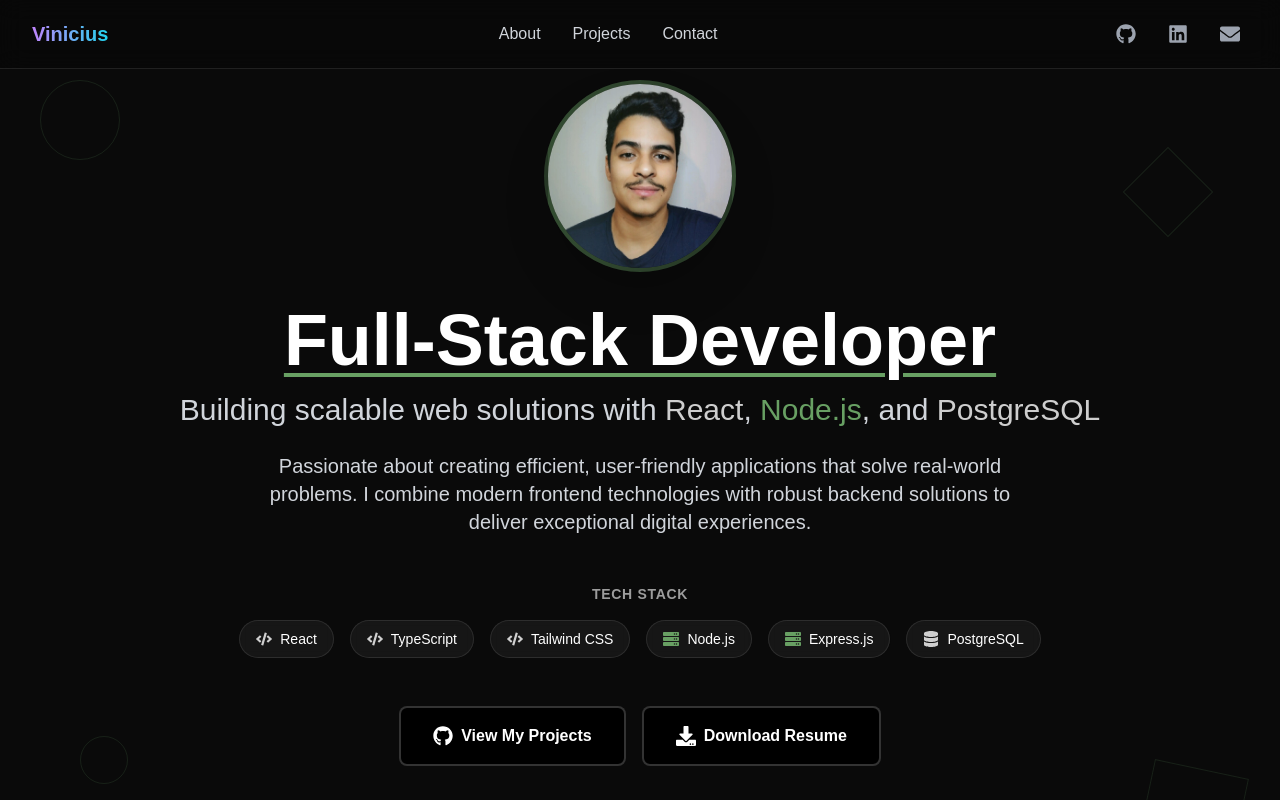
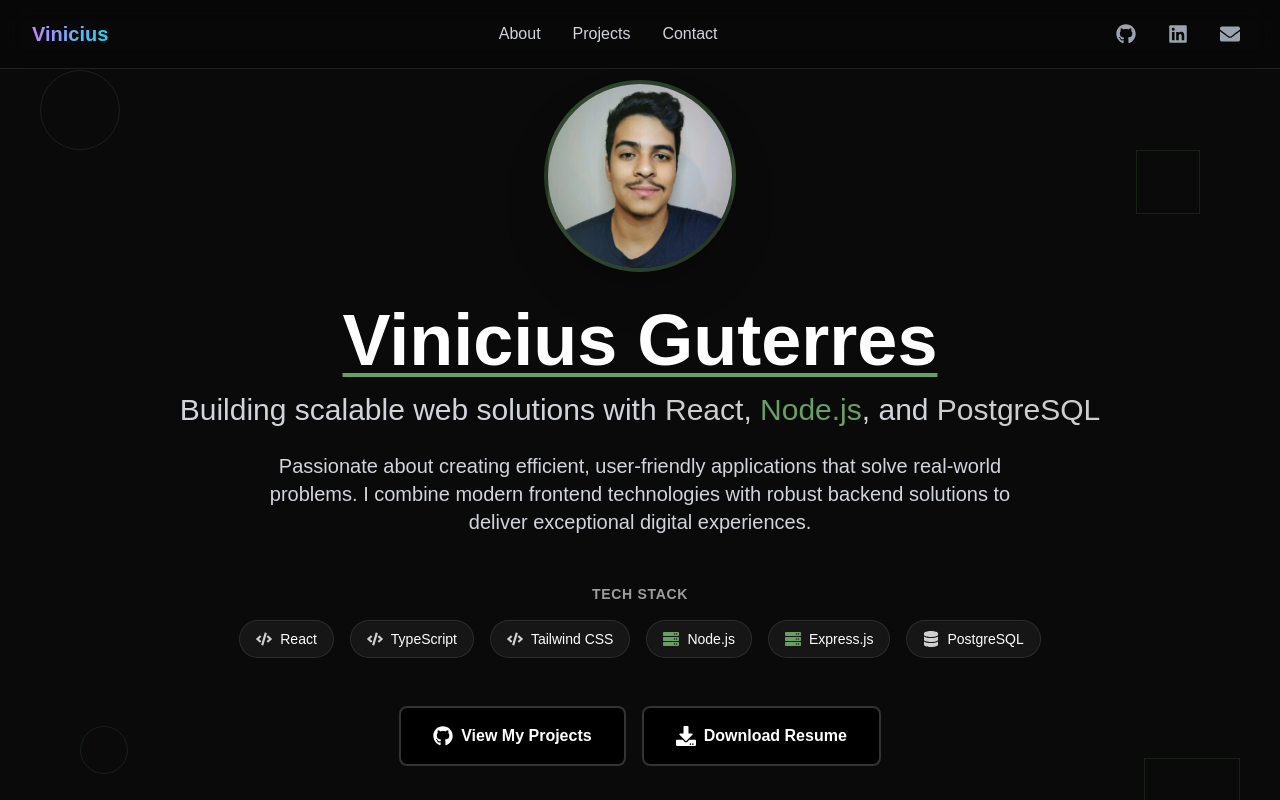
Before and after one commit to ViniciusGuterres/vinicius-dev, a Next.js app in the folder web/: page / in a window 1280 px wide. Shown: the top 800 px of the page. Built offline with nearby package versions, Linux system fonts and the light colour scheme.

Commit message:
Update Hero.tsx

```diff
--- a/web/src/app/components/sections/Hero.tsx
+++ b/web/src/app/components/sections/Hero.tsx
@@ -95,27 +95,27 @@ const Hero: React.FC<HeroProps> = ({ className = '' }) => {
                     {/* Floating geometric shapes */}
                     <motion.div
                         className="absolute top-20 left-10 w-20 h-20 border border-[#68A063]/15 rounded-full"
-                        // variants={floatingVariants}
+                        variants={floatingVariants}
                         animate="animate"
                     />
 
                     <motion.div
                         className="absolute top-40 right-20 w-16 h-16 border border-[#68A063]/15 rotate-45"
-                        // variants={floatingVariants}
+                        variants={floatingVariants}
                         animate="animate"
                         transition={{ delay: 1 }}
                     />
 
                     <motion.div
                         className="absolute bottom-40 left-20 w-12 h-12 border border-[#68A063]/15 rounded-full"
-                        // variants={floatingVariants}
+                        variants={floatingVariants}
                         animate="animate"
                         transition={{ delay: 2 }}
                     />
 
                     <motion.div
                         className="absolute bottom-20 right-10 w-24 h-24 border border-[#68A063]/15 rotate-12"
-                        // variants={floatingVariants}
+                        variants={floatingVariants}
                         animate="animate"
                         transition={{ delay: 3 }}
                     />
@@ -135,14 +135,14 @@ const Hero: React.FC<HeroProps> = ({ className = '' }) => {
             <div className="relative z-10 max-w-7xl mx-auto px-4 sm:px-6 lg:px-8 py-20">
                 <motion.div
                     className="text-center"
-                    // variants={containerVariants}
+                    variants={containerVariants}
                     initial="hidden"
                     animate="visible"
                 >
                     {/* Profile Image */}
                     <motion.div
                         className="mb-8 flex justify-center"
-                    // variants={itemVariants}
+                        variants={itemVariants}
                     >
                         <div className="relative">
                             <motion.div
@@ -167,17 +167,17 @@ const Hero: React.FC<HeroProps> = ({ className = '' }) => {
                     {/* Main Headline */}
                     <motion.h1
                         className="text-4xl sm:text-5xl lg:text-6xl xl:text-7xl font-bold text-white mb-4"
-                    // variants={itemVariants}
+                        variants={itemVariants}
                     >
                         <span className="text-white underline decoration-[#68A063] decoration-4 underline-offset-8">
-                            Full-Stack Developer
+                            Vinicius Guterres
                         </span>
                     </motion.h1>
 
                     {/* Subheadline */}
                     <motion.h2
                         className="text-xl sm:text-2xl lg:text-3xl text-gray-300 mb-6 font-medium"
-                    // variants={itemVariants}
+                        variants={itemVariants}
                     >
                         Building scalable web solutions with{' '}
                         <span className="text-white/80">React</span>,{' '}
@@ -188,7 +188,7 @@ const Hero: React.FC<HeroProps> = ({ className = '' }) => {
                     {/* Description */}
                     <motion.p
                         className="text-lg sm:text-xl text-gray-300 mb-12 max-w-3xl mx-auto leading-relaxed"
-                    // variants={itemVariants}
+                        variants={itemVariants}
                     >
                         Passionate about creating efficient, user-friendly applications that solve real-world problems.
                         I combine modern frontend technologies with robust backend solutions to deliver exceptional digital experiences.
@@ -197,7 +197,7 @@ const Hero: React.FC<HeroProps> = ({ className = '' }) => {
                     {/* Tech Stack Preview */}
                     <motion.div
                         className="mb-12"
-                    // variants={itemVariants}
+                        variants={itemVariants}
                     >
                         <h3 className="text-sm font-semibold text-white/60 uppercase tracking-wider mb-4">
                             Tech Stack
@@ -227,7 +227,7 @@ const Hero: React.FC<HeroProps> = ({ className = '' }) => {
                     {/* Call-to-Action Buttons */}
                     <motion.div
                         className="flex flex-col sm:flex-row gap-4 justify-center items-center"
-                    // variants={itemVariants}
+                        variants={itemVariants}
                     >
                         {/* Primary CTA - View Projects */}
                         <motion.button
@@ -261,7 +261,7 @@ const Hero: React.FC<HeroProps> = ({ className = '' }) => {
                     {/* Social Links */}
                     <motion.div
                         className="mt-12 flex justify-center gap-6"
-                    // variants={itemVariants}
+                        variants={itemVariants}
                     >
                         <motion.a
                             href={github}
```
